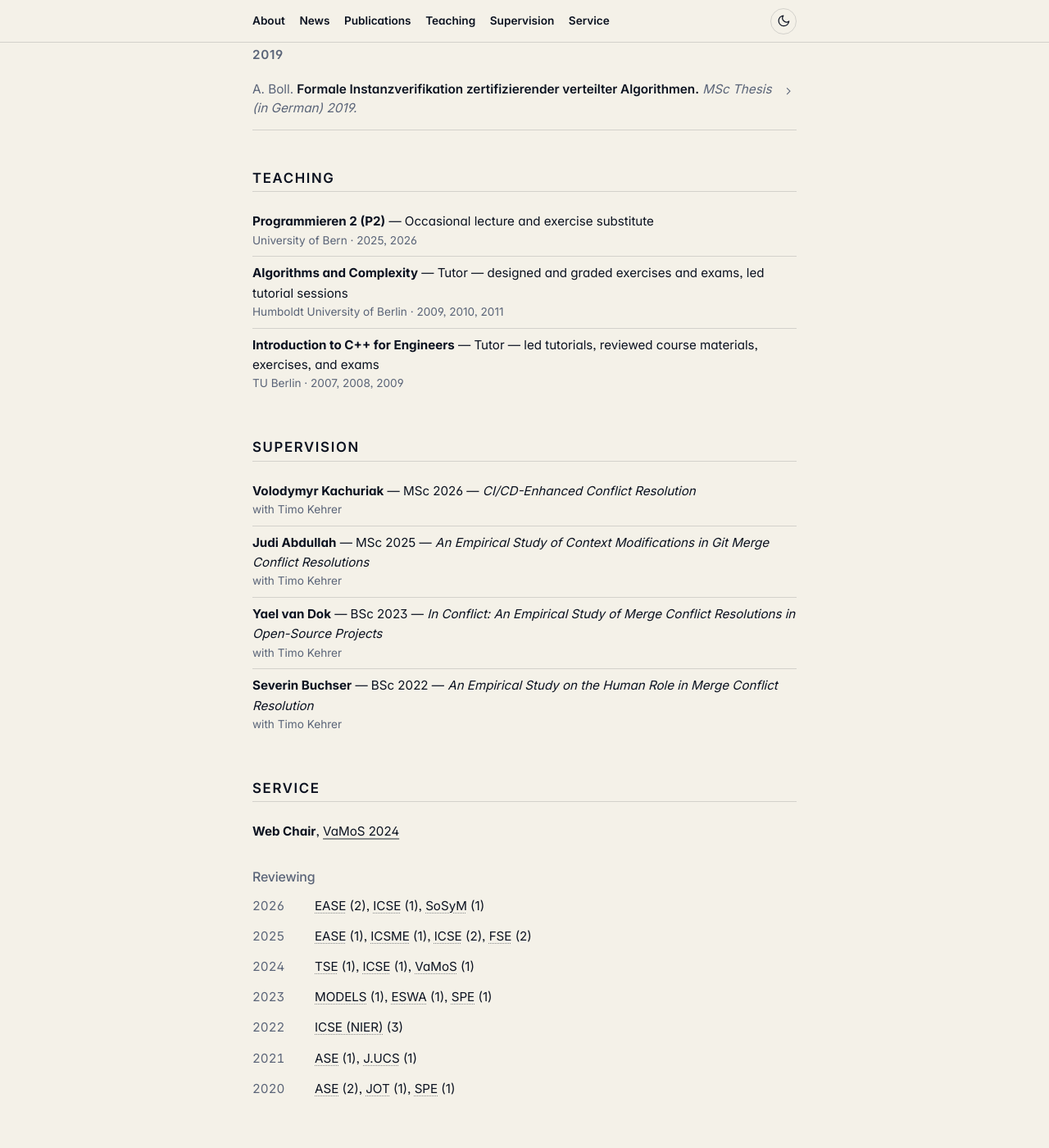
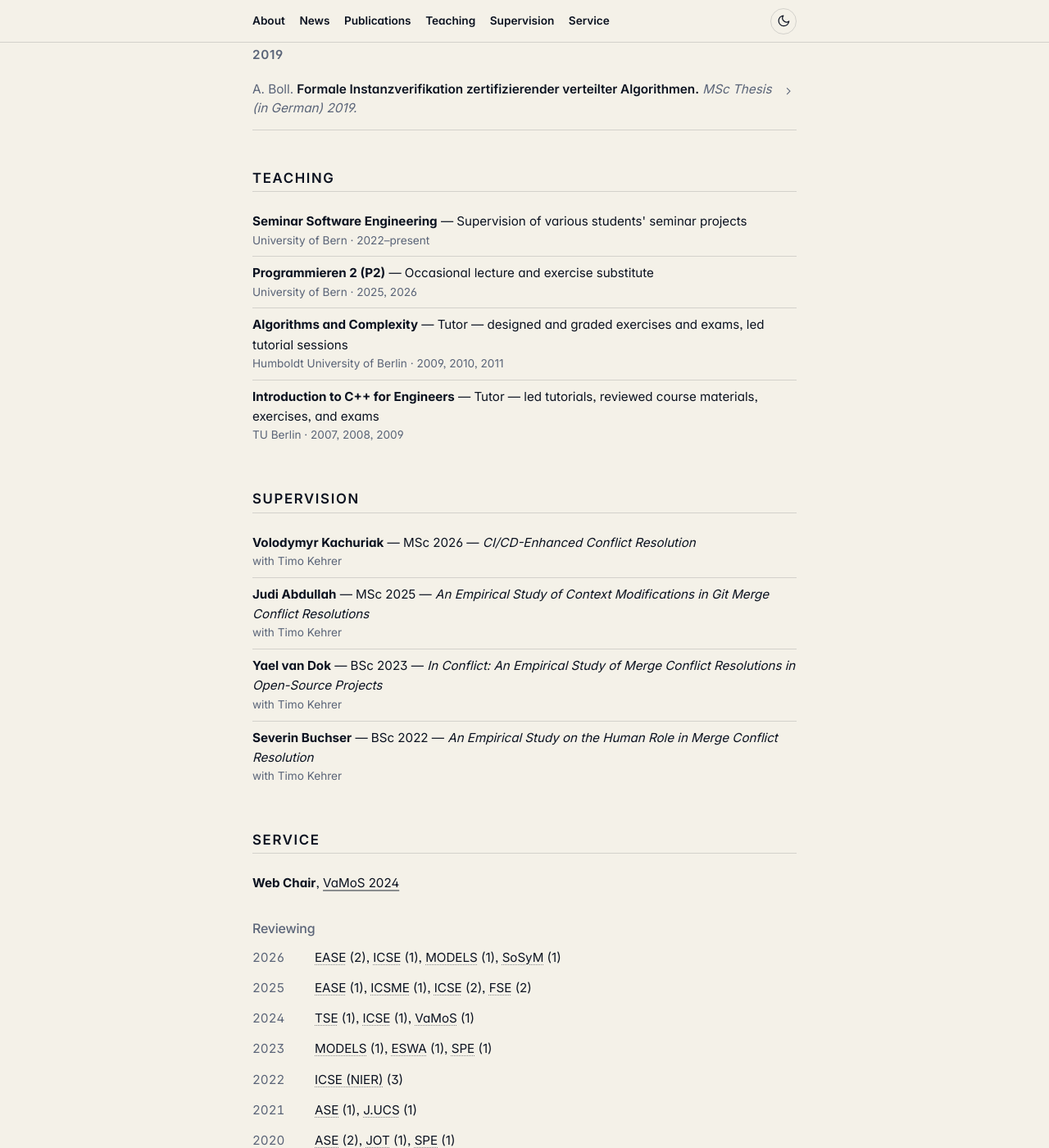
Before and after one commit to lanpirot/lanpirot.github.io, a Jekyll site: the page built from index.md, in a window 1280 px wide and 1400 px high, scrolled down 3444 px. Shown: the whole window at 82% size. Built offline with Jekyll 4.4.1, drawn with Linux system fonts in a browser that asks for light colours.

Commit message:
slight update

```diff
--- a/_data/reviewing.yml
+++ b/_data/reviewing.yml
@@ -2,6 +2,7 @@
   venues:
     - {name: EASE, count: 2}
     - {name: ICSE, count: 1}
+    - {name: MODELS, count: 1}
     - {name: SoSyM, count: 1}
 
 - year: 2025
--- a/_data/teaching.yml
+++ b/_data/teaching.yml
@@ -1,3 +1,8 @@
+- course: "Seminar Software Engineering"
+  role: "Supervision of various students' seminar projects"
+  years: ["2022–present"]
+  institution: "University of Bern"
+
 - course: "Programmieren 2 (P2)"
   role: "Occasional lecture and exercise substitute"
   years: [2025, 2026]
```
